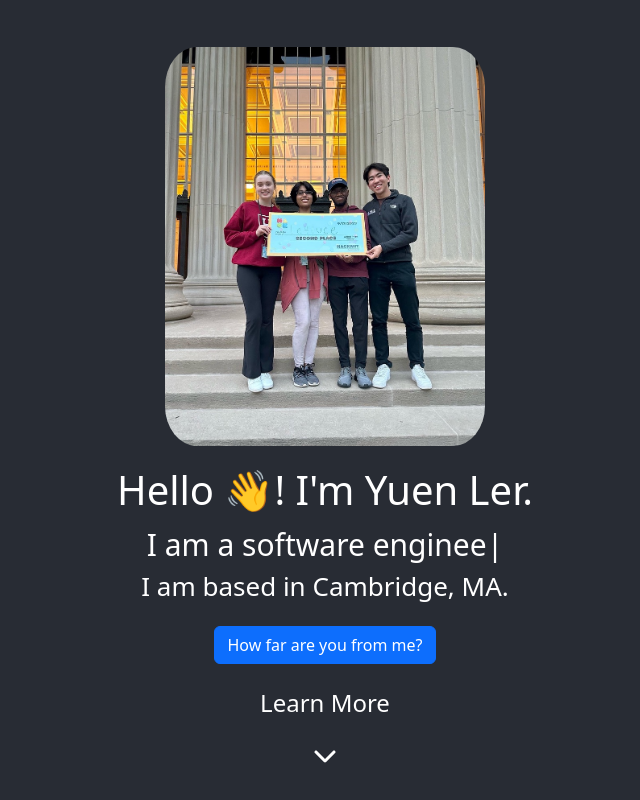
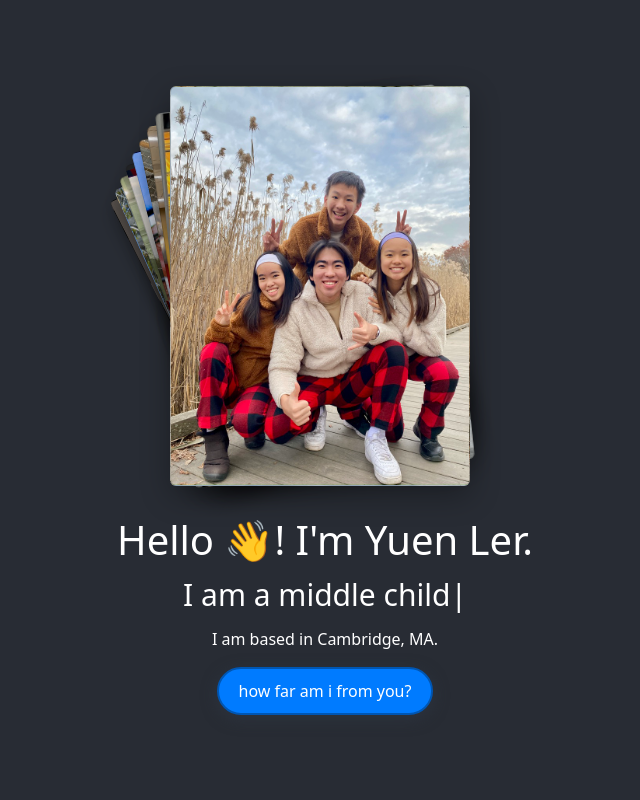
Before and after one commit to yuenler/yuenler.github.io, a React (Create React App) app: page / in a window 1280 px wide. Shown: the top 800 px of the page, without its empty margins (315-955 px from the left). Built offline with nearby package versions, Linux system fonts and the light colour scheme.

Commit message:
gallery!

```diff
--- a/package.json
+++ b/package.json
@@ -7,9 +7,11 @@
     "@fortawesome/free-solid-svg-icons": "^6.4.0",
     "@fortawesome/react-fontawesome": "^0.2.0",
     "@mui/material": "^5.13.1",
+    "@react-spring/web": "^9.7.3",
     "@testing-library/jest-dom": "^5.16.5",
     "@testing-library/react": "^13.4.0",
     "@testing-library/user-event": "^13.5.0",
+    "@use-gesture/react": "^10.3.0",
     "bootstrap": "^5.3.2",
     "firebase": "^9.22.0",
     "gh-pages": "^5.0.0",
@@ -17,6 +19,7 @@
     "react-bootstrap": "^2.7.4",
     "react-dom": "^18.2.0",
     "react-scripts": "5.0.1",
+    "react-swipeable": "^7.0.1",
     "web-vitals": "^2.1.4"
   },
   "scripts": {
--- a/src/App.css
+++ b/src/App.css
@@ -86,3 +86,67 @@
   font-size: 24px;
   margin: 10px;
 }
+
+.card {
+  width: 100%;
+  height: 100%;
+  background-size: cover;
+  background-position: center;
+  border-radius: 10px;
+  box-shadow: 0 10px 30px rgba(0, 0, 0, 0.3);
+}
+
+.btn-pretty {
+  background-color: #007bff; /* A nice shade of blue */
+  border: 2px solid #0056b3; /* Slightly darker blue for the border */
+  color: white; /* Text color is always white */
+  padding: 10px 20px;
+  text-align: center;
+  /* text-transform: uppercase; */
+  transition: all 0.5s ease;
+  border-radius: 30px;
+  box-shadow: 0 4px 15px 0 rgba(45, 54, 65, 0.75);
+  font-size: 16px;
+  cursor: pointer;
+}
+
+.btn-pretty:hover {
+  background-color: #0056b3; /* A slightly darker blue on hover */
+  border: 2px solid #004085; /* Even darker border on hover */
+  transform: scale(1.1); /* Scales the button up */
+  box-shadow: 0 8px 25px 0 rgba(45, 54, 65, 0.75);
+  /* Text color remains white */
+}
+
+.distance-message {
+  border: 2px solid #4CAF50; /* Green border */
+  padding: 10px;
+  margin-top: 20px;
+  border-radius: 5px;
+  background-color: #f2f2f2;
+  font-weight: bold;
+  font-size: 1rem;
+  text-align: center;
+  color: green;
+}
+
+
+.loading-bar-container {
+  margin: 20px auto;
+  width: 70%;
+  background-color: #ddd;
+  border-radius: 10px;
+  overflow: hidden;
+}
+
+.loading-bar {
+  height: 20px;
+  width: 0;
+  background-color: #4CAF50; /* Green color */
+  animation: loadingAnimation 3s linear infinite;
+}
+
+@keyframes loadingAnimation {
+  0% { width: 0; }
+  100% { width: 100%; }
+}
--- a/src/App.js
+++ b/src/App.js
@@ -9,76 +9,131 @@ import app from './images/app.jpeg';
 import siblings from './images/siblings.jpeg';
 import hackathon from './images/hackathon.jpeg';
 import './App.css';
-import LearnMore from './LearnMore';
-import { FontAwesomeIcon } from "@fortawesome/react-fontawesome";
-import { faChevronDown } from "@fortawesome/free-solid-svg-icons";
+// import LearnMore from './LearnMore';
+// import { FontAwesomeIcon } from "@fortawesome/react-fontawesome";
+// import { faChevronDown } from "@fortawesome/free-solid-svg-icons";
 import DistanceCalculator from './DistanceCalculator';
 import 'bootstrap/dist/css/bootstrap.min.css';
 import 'bootstrap/dist/js/bootstrap.bundle.min';
+import { useSprings, animated } from '@react-spring/web';
+import { useGesture } from '@use-gesture/react';
 
 const phrases = [
   {
-    phrase: 'middle child',
-    image: siblings
+    phrase: 'chef',
+    image: chef
+  },
+  {
+    phrase: 'marathon runner',
+    image: marathon
+  },
+  {
+    phrase: 'magician',
+    image: magic
+  },
+  {
+    phrase: 'Quidditch player',
+    image: quidditch
+  },
+  {
+    phrase: 'dancer',
+    image: dance
+  },
+  {
+    phrase: 'hackathon director',
+    image: hackathon
+  },
+  {
+    phrase: 'STEM educator',
+    image: stem
   },
   {
     phrase: 'software engineer',
     image: app
   },
   {
-    phrase: 'STEM educator',
-    image: stem
-  },
-  {
-    phrase: 'hackathon director',
-    image: hackathon
-  },
-  {
-    phrase: 'dancer',
-    image: dance
-  },
-  {
-    phrase: 'Quidditch player',
-    image: quidditch
-  },
-  {
-    phrase: 'magician',
-    image: magic
-  },
-  {
-    phrase: 'marathon runner',
-    image: marathon
-  },
-  {
-    phrase: 'chef',
-    image: chef
+    phrase: 'middle child',
+    image: siblings
   }
-]
+];
+
 
 
 function App() {
   const [typingText, setTypingText] = useState("");
-  const [image, setImage] = useState(phrases[0].image);
   const cursorRef = useRef(null);
+  const [cards, setCards] = useState(phrases);
 
-  const scrollRef = useRef(null);
+  const [springs, api] = useSprings(cards.length, index => ({
+    x: -5 * (cards.length - index), // Top card is centered, others are slightly offset
+    y: 0,
+    scale: index === cards.length - 1 ? 1 : 0.97 ** (cards.length - index), // Top card is full size, others are slightly smaller
+    rot: index === cards.length - 1 ? 0 : -3 * (cards.length - index), // Top card has no rotation, others are slightly tilted
+    from: { x: 0, rot: 0, scale: 1, y: -100 }
+  }));
 
-  const handleScroll = () => {
-    const { current } = scrollRef;
-    if (current) {
-      current.scrollIntoView({ behavior: "smooth", block: "start" });
+  const bind = useGesture({
+    onDrag: ({ args: [index], down, movement: [mx] }) => {
+      api.start(i => {
+        if (index !== i) {
+          return { rot: -2 * (cards.length - i), scale: 0.97 ** (cards.length - i) };
+        }
+        const x = down ? mx : 0;
+        const rot = mx / 100 + (down ? mx / 10 : 0);
+        const scale = down ? 1.1 : 1;
+        return { x, rot, scale, immediate: down };
+      });
+    },
+    onDragEnd: ({ args: [index], movement: [mx] }) => {
+      if (mx < 100) {
+        return;
+      }
+      // Animate the card moving downwards
+      api.start(i => {
+        if (index !== i) return;
+        return { y: 1000, rot: 0, scale: 1 }; // Adjust the y value to move the card downwards
+      });
+
+      // Wait for the animation to complete, then rearrange the cards
+      setTimeout(() => {
+        setCards(prev => {
+          let newCards = [...prev];
+          const [swipedCard] = newCards.splice(index, 1);
+          newCards = [swipedCard, ...newCards];
+          return newCards;
+        });
+
+        // Reset the position of the swiped card
+        api.start(i => {
+          if (index === i) {
+            return { y: 0, immediate: true }; // Reset the position for the swiped card
+          }
+          // Reset the position and style of other cards
+          return { y: 0, rot: -3 * (cards.length - i), scale: 0.97 ** (cards.length - i) };
+        });
+      }, 300); // Timeout duration should match your animation duration
     }
-  };
+  });
+
+
+
+  // const scrollRef = useRef(null);
+
+  // const handleScroll = () => {
+  //   const { current } = scrollRef;
+  //   if (current) {
+  //     current.scrollIntoView({ behavior: "smooth", block: "start" });
+  //   }
+  // };
 
 
   useEffect(() => {
-
-    window.history.scrollRestoration = 'manual'
+    window.history.scrollRestoration = 'manual';
 
     const cursor = cursorRef.current;
     let direction = 1;
-    let phraseIdx = 0;
-    let sentence = phrases[phraseIdx].phrase;
+    let phraseIdx = cards.length - 1;
+    let sentence = cards[phraseIdx].phrase;
     let cursorPos = 0;
     let blinking = false;
     let blinkIntervals = 0;
@@ -86,65 +141,79 @@ function App() {
     const switchDirection = () => {
       direction *= -1;
       toggleTyping();
-      if (direction === 1) {
-        /* Just started typing again, time to switch phrase */
-        phraseIdx++;
-        if (phraseIdx >= phrases.length) { phraseIdx = 0; }
-        sentence = phrases[phraseIdx].phrase;
-        setImage(phrases[phraseIdx].image);
-      }
     };
 
     const toggleTyping = () => {
       blinking = !blinking;
-      if (blinking) { cursor.classList.add('blink') } else { cursor.classList.remove('blink'); }
-    }
+      cursor.classList.toggle('blink', blinking);
+    };
 
     const intervalId = setInterval(() => {
       const atStart = cursorPos === 0;
-      const atEnd = cursorPos === sentence.length;
-      if ((atStart && direction === -1) || (atEnd && direction === 1)) { switchDirection(); }
+
+      if ((atStart && direction === -1)) {
+        switchDirection();
+      }
 
       if (!blinking) {
         cursorPos += direction;
         setTypingText(sentence.slice(0, cursorPos));
       } else {
         blinkIntervals++;
-        if (blinkIntervals >= 12) {
+        if (blinkIntervals >= 6) { // Reduced blinking interval for faster typing
           blinkIntervals = 0;
           toggleTyping();
         }
       }
-    }, 90);
+    }, 60); // Reduced interval time for faster typing
 
     return () => {
       clearInterval(intervalId);
     };
 
-  }, []);
+  }, [cards]); // Add cards as a dependency so it updates with card changes
+
 
 
   return (
     <div className="App">
       <header className="App-header">
-        <div style={{ margin: 20 }}>
-          <img src={image} className="profilePic"
-            alt="Yuen Ler"
-          />
+        <div style={{ position: 'relative', width: '300px', height: '400px', margin: '0 auto', marginBottom: 30 }}>
+          {springs.map(({ x, y, rot, scale }, i) => (
+            <animated.div
+              key={i}
+              style={{
+                x,
+                y,
+                rotateZ: rot,
+                scale,
+                position: 'absolute',
+                width: '100%',
+                height: '100%',
+                willChange: 'transform'
+              }}
+              {...bind(i)}
+            >
+              <animated.div
+                style={{ backgroundImage: `url(${cards[i].image})`, height: 400 }}
+                className="card"
+              />
+            </animated.div>
+          ))}
         </div>
         <h1>Hello 👋! I'm Yuen Ler.</h1>
-        <div>
+        <div style={{ marginBottom: 10 }}>
           <span style={{ fontSize: 30 }}>I am a </span><span style={{ fontSize: 30 }}>{`${typingText}`}</span><span
             ref={cursorRef} className="blink" style={{ fontSize: 30 }}>|</span>
         </div>
         <DistanceCalculator />
-        <button onClick={handleScroll} className="hoverButton">
+        {/* <button onClick={handleScroll} className="hoverButton">
           <p>Learn More</p> <FontAwesomeIcon icon={faChevronDown} />
-        </button>
+        </button> */}
       </header >
-      <div ref={scrollRef}>
+      {/* <div ref={scrollRef}>
         <LearnMore />
-      </div>
+      </div> */}
     </div >
   );
 }
--- a/src/DistanceCalculator.js
+++ b/src/DistanceCalculator.js
@@ -1,4 +1,5 @@
 import React, { useState } from 'react';
+import './App.css';
 
 const DistanceCalculator = () => {
   const [distanceMessage, setDistanceMessage] = useState('');
@@ -46,10 +47,10 @@ const DistanceCalculator = () => {
         let distanceInMilesRounded = Math.round(distanceInMiles);
 
         if (distanceInMiles < 5) {
-          setDistanceMessage('You are less than 5 miles away from me!');
+          setDistanceMessage("I'm less than 5 miles from you! Come say hi :)");
         }
         else {
-          setDistanceMessage(`You are ${distanceInMilesRounded} miles away from me!`);
+          setDistanceMessage(`I'm ${distanceInMilesRounded} miles away from you!`);
         }
         setIsLoading(false);
 
@@ -62,16 +63,25 @@ const DistanceCalculator = () => {
 
   return (
     <div>
-      <p>I am based in Cambridge, MA. </p>
+      <p
+        style={{ fontSize: '1rem' }}
+      >I am based in Cambridge, MA. </p>
 
-      {isLoading ? <p>Calculating your distance from me...</p> :
-        distanceMessage ? <p>{distanceMessage}</p>
+      {
+        isLoading ? <div>
+          <div className="loading-bar-container">
+            <div className="loading-bar"></div>
+          </div>
+          <p style={{ fontSize: '1rem' }}>Calculating my distance to you...</p>
+        </div>
           :
-          <button className='btn btn-primary'
-            onClick={calculateDistance}>
-            How far are you from me?
-          </button>}
-    </div>
+          distanceMessage ? <p className="distance-message">{distanceMessage}</p>
+            :
+            <button className='btn-pretty' onClick={calculateDistance}>
+              how far am i from you?
+            </button>
+      }
+    </div >
   );
 };
 
```
Also changed, not shown: 1 other file (tests, documents, lock files or other folders).
